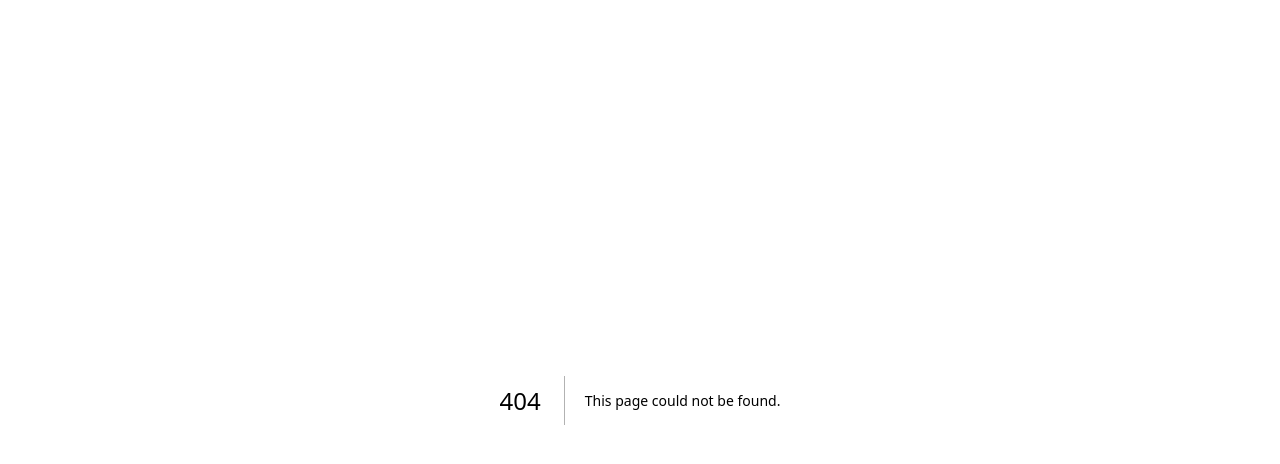
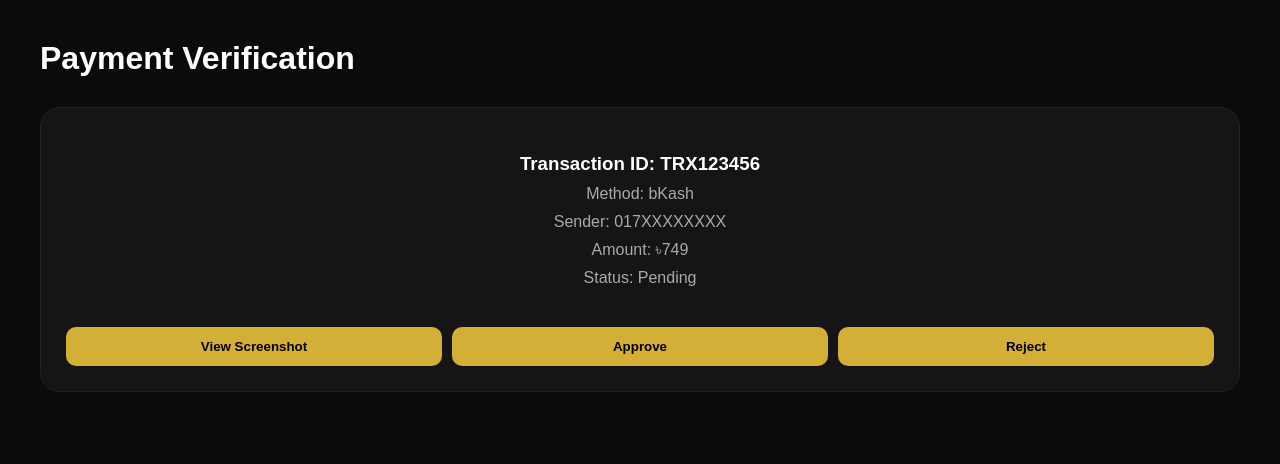
Before and after one commit to mdnoman1592008-ux/premium-account-store, a Next.js app in the folder frontend/: page /admin/payments in a window 1280 px wide. Before the commit this address had no page. Shown: the top 464 px of the page. Built offline with nearby package versions, Linux system fonts and the light colour scheme.

Commit message:
Create page.tsx

```diff
--- /dev/null
+++ b/frontend/src/app/admin/payments/page.tsx
@@ -0,0 +1,71 @@
+export default function AdminPaymentsPage() {
+
+  return (
+    <div
+      style={{
+        padding:"40px"
+      }}
+    >
+
+      <h1>
+        Payment Verification
+      </h1>
+
+      <div
+        className="app-card"
+        style={{
+          marginTop:"30px"
+        }}
+      >
+
+        <h3>
+          Transaction ID:
+          TRX123456
+        </h3>
+
+        <p>
+          Method: bKash
+        </p>
+
+        <p>
+          Sender:
+          017XXXXXXXX
+        </p>
+
+        <p>
+          Amount:
+          ৳749
+        </p>
+
+        <p>
+          Status:
+          Pending
+        </p>
+
+        <div
+          style={{
+            marginTop:"20px",
+            display:"flex",
+            gap:"10px"
+          }}
+        >
+
+          <button>
+            View Screenshot
+          </button>
+
+          <button>
+            Approve
+          </button>
+
+          <button>
+            Reject
+          </button>
+
+        </div>
+
+      </div>
+
+    </div>
+  );
+}
```
